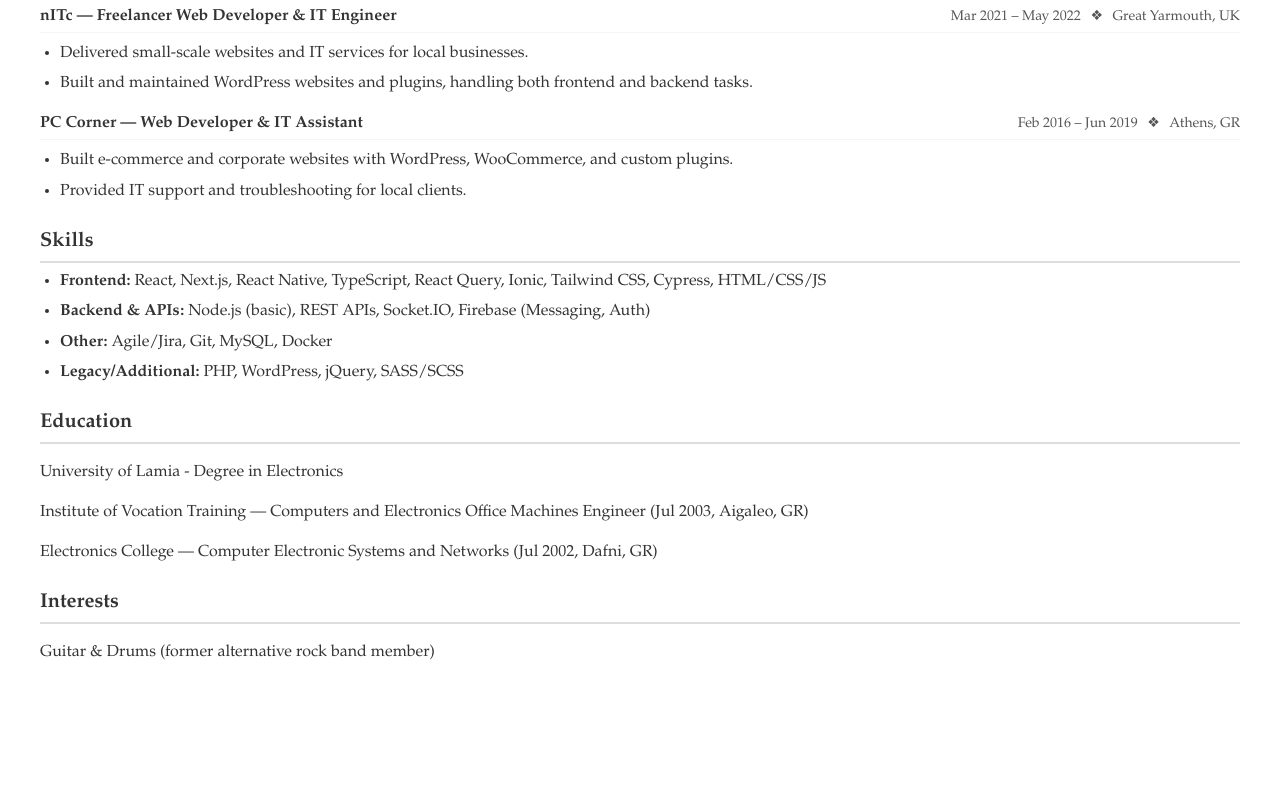
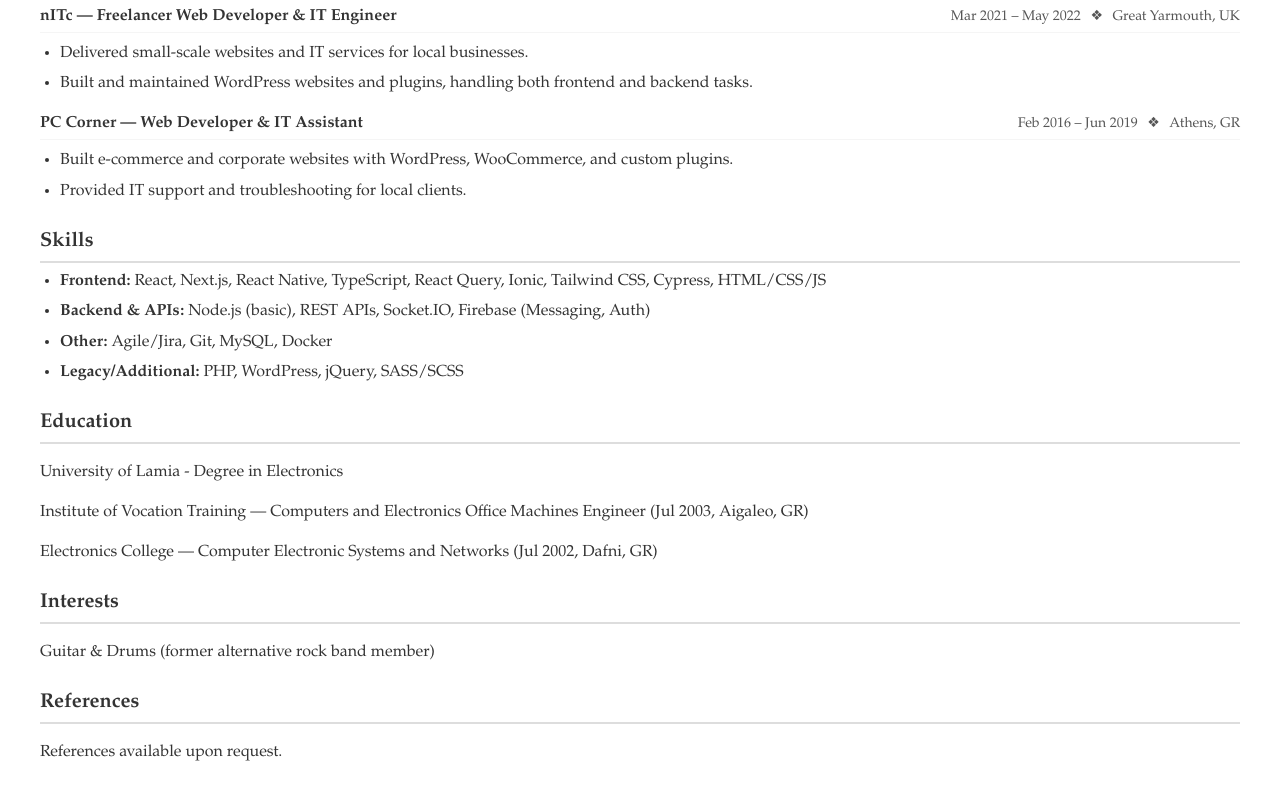
Before and after one commit to NiKourn/cv, a plain HTML site: page index.html in a window 1280 px wide. Shown: the part 617-1417 px from the top of the page. Before the commit the page ends 1321 px from the top, so only its background shows below. Drawn offline with Linux system fonts and the light colour scheme.

Commit message:
Added references

```diff
--- a/assets/cv.js
+++ b/assets/cv.js
@@ -11,6 +11,7 @@ fetch('./data/cv.json')
 		const skillsContainer = document.getElementById('skills-container')
 		const eduSection = document.getElementById('education-section')
 		const interestsSection = document.getElementById('interests-section')
+		const referencesSection = document.getElementById('references-section')
 
 		// Header
 		header.querySelector('h1').textContent = data.header.name
@@ -63,6 +64,10 @@ fetch('./data/cv.json')
 		interestsSection.innerHTML += data.interests.map((i) => `<p>${i}</p>`).join('')
 		interestsSection.classList.remove('hidden')
 
+		// References
+		referencesSection.innerHTML += data.references.map((i) => `<p>${i}</p>`).join('')
+		referencesSection.classList.remove('hidden')
+
 		// Hide loader
 		setTimeout(() => {
 			document.getElementById('loader').style.display = 'none'
--- a/data/cv.json
+++ b/data/cv.json
@@ -78,5 +78,6 @@
 		"Institute of Vocation Training — Computers and Electronics Office Machines Engineer (Jul 2003, Aigaleo, GR)",
 		"Electronics College — Computer Electronic Systems and Networks (Jul 2002, Dafni, GR)"
 	],
-	"interests": ["Guitar & Drums (former alternative rock band member)"]
+	"interests": ["Guitar & Drums (former alternative rock band member)"],
+	"references": ["References available upon request."]
 }
--- a/index.html
+++ b/index.html
@@ -38,6 +38,9 @@
 			<section id="interests-section" class="hidden">
 				<h2>Interests</h2>
 			</section>
+			<section id="references-section" class="hidden">
+				<h2>References</h2>
+			</section>
 		</div>
 
 		<script src="assets/cv.js"></script>
```
